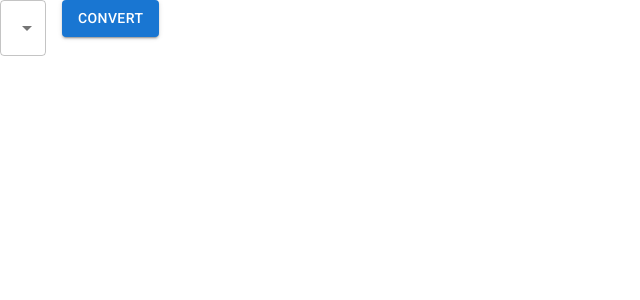
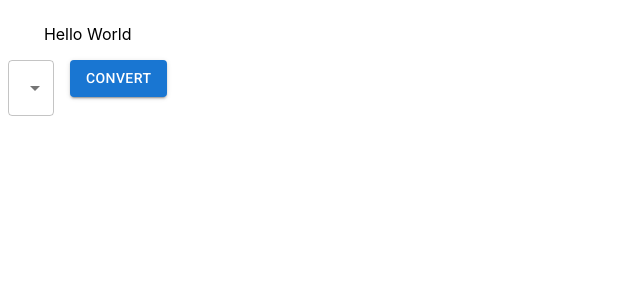
Before and after one commit to SaltySousChef/TestProject, a React (Create React App) app in the folder salty-sous-chef/: page / in a window 1280 px wide. Shown: the top 300 px of the page, without its empty margins (0-640 px from the left). Built offline with nearby package versions, Linux system fonts and the light colour scheme.

Commit message:
Styling and Format

```diff
--- a/salty-sous-chef/public/index.html
+++ b/salty-sous-chef/public/index.html
@@ -25,7 +25,7 @@
       work correctly both with client-side routing and a non-root public URL.
       Learn how to configure a non-root public URL by running `npm run build`.
     -->
-    <title>React App</title>
+    <title>Currency Converter</title>
   </head>
   <body>
     <noscript>You need to enable JavaScript to run this app.</noscript>
--- a/salty-sous-chef/src/App.css
+++ b/salty-sous-chef/src/App.css
@@ -1,5 +1,6 @@
 .App {
   text-align: center;
+  align-items: center;
 }
 
 .App-logo {
--- a/salty-sous-chef/src/App.js
+++ b/salty-sous-chef/src/App.js
@@ -2,11 +2,13 @@ import logo from './logo.svg';
 import './App.css';
 import DropDown from './DropDown.js';
 import ButtonAction from './Button.js';
+import TextOutput from './TextOutput';
 import Stack from '@mui/material/Stack';
 
 function App() {
   return (
     <div className="App">
+      <TextOutput />
       <Stack direction="row" spacing={2}>
         <DropDown />
         <ButtonAction />
--- /dev/null
+++ b/salty-sous-chef/src/TextOutput.js
@@ -0,0 +1,9 @@
+import React from 'react';
+import './App.css';
+
+
+export default function TextOutput() {
+    return(
+        <p>Hello World</p>
+    );
+}
--- a/salty-sous-chef/src/index.css
+++ b/salty-sous-chef/src/index.css
@@ -1,5 +1,6 @@
 body {
-  margin: 0;
+  display: flex;
+  align-items: center;
   font-family: -apple-system, BlinkMacSystemFont, 'Segoe UI', 'Roboto', 'Oxygen',
     'Ubuntu', 'Cantarell', 'Fira Sans', 'Droid Sans', 'Helvetica Neue',
     sans-serif;
```
